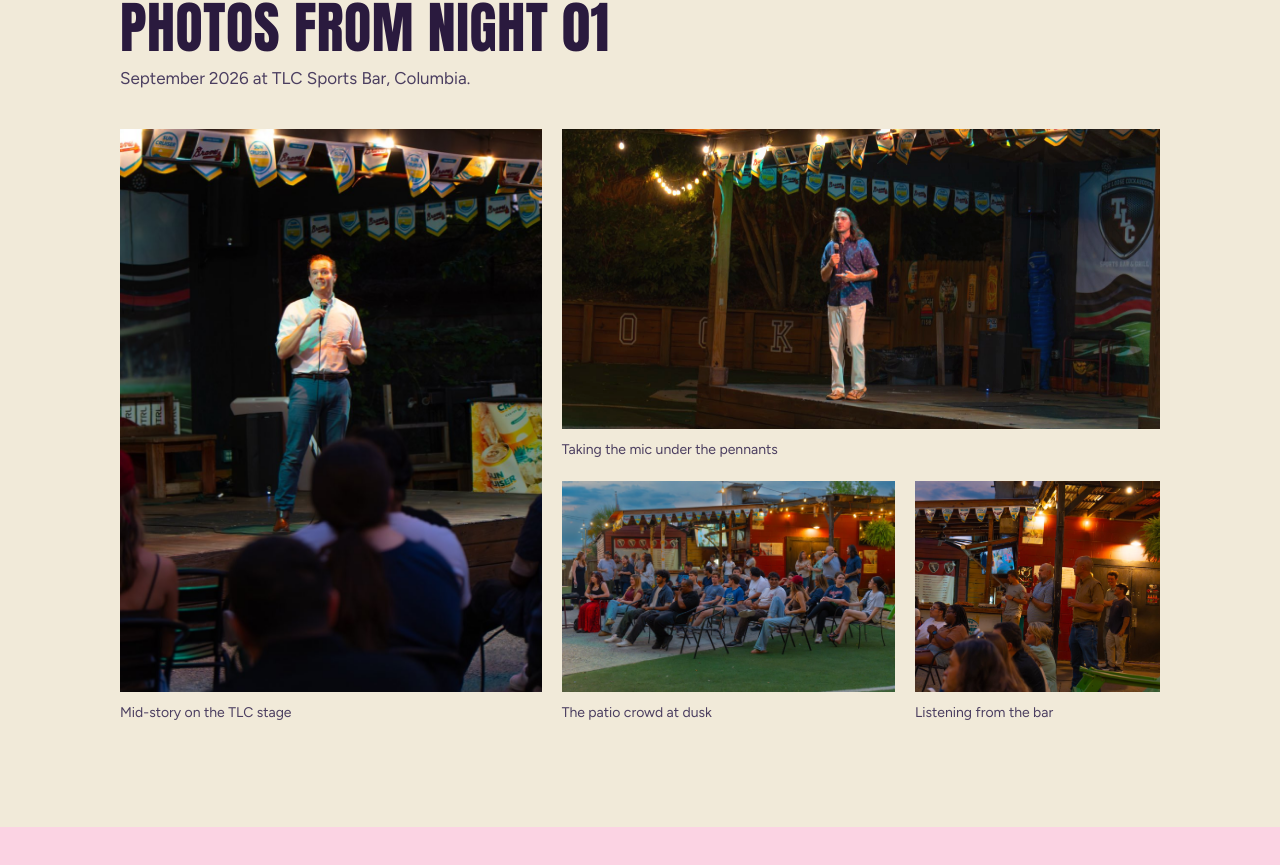
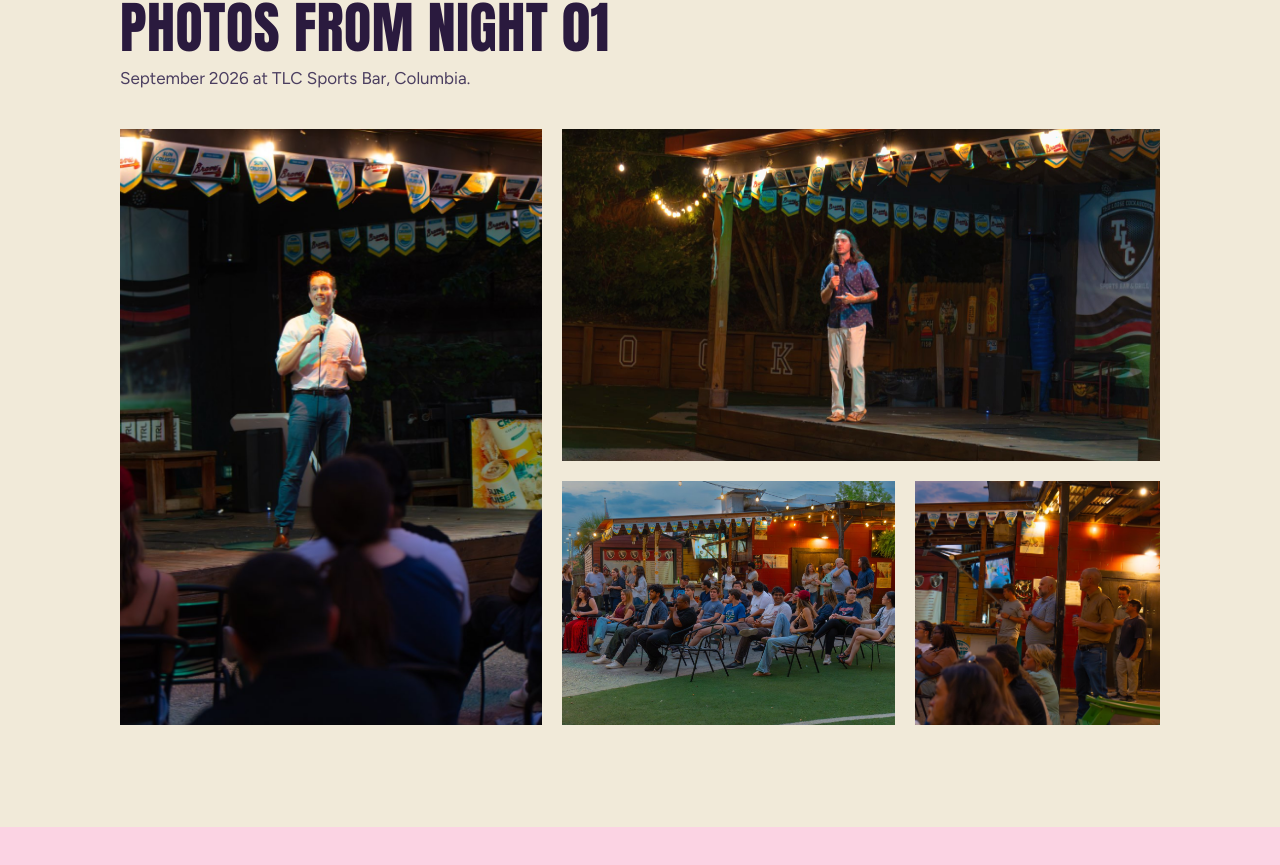
Before and after one commit to inspirecolumbia/screwupnights, a Next.js app: page / in a window 1280 px wide. Shown: the part 1896-2761 px from the top of the page. Built offline with nearby package versions, Linux system fonts and the light colour scheme.

Commit message:
Remove captions from the photo grid

```diff
--- a/app/globals.css
+++ b/app/globals.css
@@ -570,8 +570,6 @@ figcaption {
 }
 .photo figure {
   height: 100%;
-  display: grid;
-  grid-template-rows: minmax(0, 1fr) auto;
 }
 .photo img {
   width: 100%;
--- a/app/page.tsx
+++ b/app/page.tsx
@@ -48,7 +48,6 @@ const PHOTOS = [
     w: 866,
     h: 1300,
     alt: "A speaker with a microphone on stage under a row of pennant flags, audience in the foreground.",
-    caption: "Mid-story on the TLC stage",
     sizes: "(max-width: 899px) 100vw, 460px",
   },
   {
@@ -56,7 +55,6 @@ const PHOTOS = [
     w: 1400,
     h: 933,
     alt: "A speaker telling a story on the lit outdoor stage at night.",
-    caption: "Taking the mic under the pennants",
     sizes: "(max-width: 899px) 100vw, 640px",
     dark: true,
   },
@@ -65,7 +63,6 @@ const PHOTOS = [
     w: 1440,
     h: 960,
     alt: "A full patio audience at TLC Sports Bar watching the show at dusk.",
-    caption: "The patio crowd at dusk",
     sizes: "(max-width: 899px) 50vw, 380px",
   },
   {
@@ -73,7 +70,6 @@ const PHOTOS = [
     w: 1600,
     h: 1066,
     alt: "Audience members standing and sitting by the bar, listening to a story.",
-    caption: "Listening from the bar",
     sizes: "(max-width: 899px) 50vw, 300px",
   },
 ];
@@ -319,7 +315,6 @@ export default async function Home({
                       height={p.h}
                       sizes={p.sizes}
                     />
-                    <figcaption>{p.caption}</figcaption>
                   </figure>
                 </li>
               ))}
```
